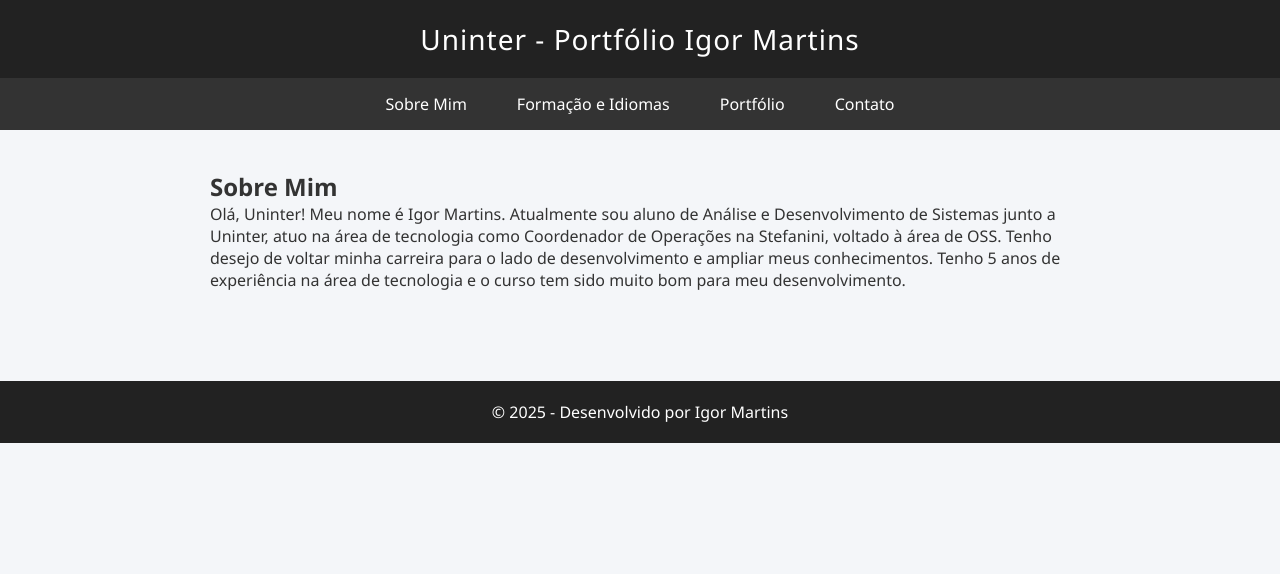
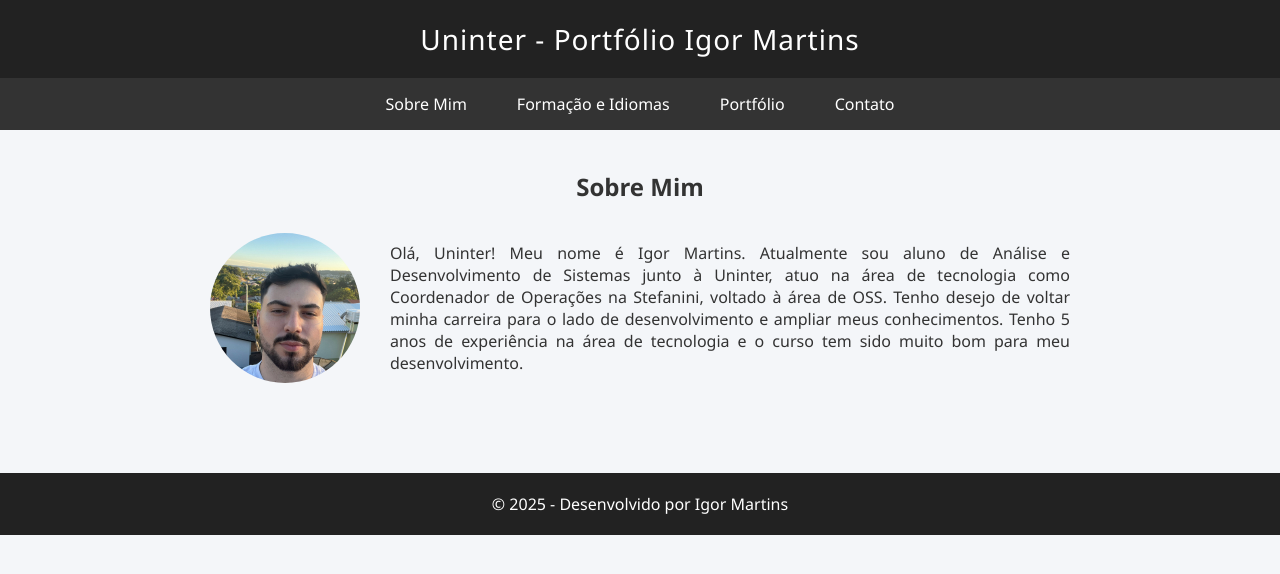
Before and after one commit to igormartins87427/PortfolioIgorMartins, a plain HTML site: page index.html in a window 1280 px wide. Drawn offline with Linux system fonts and the light colour scheme.

Commit message:
Atualização do site com HTML comentado e imagem de perfil

```diff
--- a/index.html
+++ b/index.html
@@ -5,16 +5,21 @@
   <meta name="viewport" content="width=device-width, initial-scale=1.0">
   <title>Meu Portfólio</title>
   <style>
+    /* Reset de margens e paddings, além de aplicar uma fonte base para todo o site */
     * {
       margin: 0;
       padding: 0;
       box-sizing: border-box;
       font-family: 'Segoe UI', Tahoma, Geneva, Verdana, sans-serif;
     }
+
+    /* Estilo do corpo do site */
     body {
       background: #f4f6f9;
       color: #333;
     }
+
+    /* Cabeçalho com título centralizado */
     header {
       background-color: #222;
       color: #fff;
@@ -23,12 +28,16 @@
       font-size: 28px;
       letter-spacing: 1px;
     }
+
+    /* Barra de navegação com botões centralizados */
     nav {
       background-color: #333;
       display: flex;
       justify-content: center;
       flex-wrap: wrap;
     }
+
+    /* Estilização dos botões do menu */
     nav button {
       background: none;
       border: none;
@@ -38,25 +47,52 @@
       cursor: pointer;
       transition: background 0.3s ease;
     }
+
+    /* Efeito ao passar o mouse nos botões */
     nav button:hover {
       background-color: #444;
     }
+
+    /* Seções principais do conteúdo, inicialmente ocultas */
     .section {
       display: none;
       padding: 40px 20px;
       max-width: 900px;
       margin: auto;
     }
+
+    /* Seção ativa visível */
     .section.active {
       display: block;
     }
+
+    /* Container da seção Sobre Mim com layout em linha */
+    .sobre-container {
+      display: flex;
+      align-items: center;
+      gap: 30px;
+      flex-wrap: wrap;
+      justify-content: center;
+    }
+
+    /* Texto ao lado da imagem na seção Sobre Mim */
+    .sobre-container .text {
+      flex: 1;
+      min-width: 300px;
+      text-align: justify;
+    }
+
+    /* Estilização de cada item de portfólio */
     .portfolio-item {
       margin-bottom: 30px;
     }
+
     .portfolio-item h3 {
       margin-top: 15px;
       color: #222;
     }
+
+    /* Rodapé com cor escura e centralizado */
     footer {
       text-align: center;
       padding: 20px;
@@ -64,48 +100,85 @@
       color: white;
       margin-top: 50px;
     }
+
+    /* Estilo da foto de perfil */
+    .profile-pic {
+      width: 150px;
+      height: 150px;
+      object-fit: cover;
+      border-radius: 50%;
+    }
   </style>
 </head>
 <body>
+  <!-- Cabeçalho principal -->
   <header>
     Uninter - Portfólio Igor Martins
   </header>
+
+  <!-- Menu de navegação -->
   <nav>
     <button onclick="showSection('sobre')">Sobre Mim</button>
     <button onclick="showSection('formacao')">Formação e Idiomas</button>
     <button onclick="showSection('portfolio')">Portfólio</button>
     <button onclick="showSection('contato')">Contato</button>
   </nav>
+
+  <!-- Seção Sobre Mim -->
   <div id="sobre" class="section active">
-    <h2>Sobre Mim</h2>
-    <p>Olá, Uninter! Meu nome é Igor Martins. Atualmente sou aluno de Análise e Desenvolvimento de Sistemas junto a Uninter, atuo na área de tecnologia como Coordenador de Operações na Stefanini, voltado à área de OSS. Tenho desejo de voltar minha carreira para o lado de desenvolvimento e ampliar meus conhecimentos. Tenho 5 anos de experiência na área de tecnologia e o curso tem sido muito bom para meu desenvolvimento.</p>
+    <h2 style="text-align: center; margin-bottom: 30px;">Sobre Mim</h2>
+    <div class="sobre-container">
+      <!-- Foto de perfil do lado esquerdo -->
+     <img src="img/perfil.jpeg" alt="Foto de perfil Igor Martins" class="profile-pic">
+
+      <!-- Texto sobre mim ao lado da foto -->
+      <div class="text">
+        <p>Olá, Uninter! Meu nome é Igor Martins. Atualmente sou aluno de Análise e Desenvolvimento de Sistemas junto à Uninter, atuo na área de tecnologia como Coordenador de Operações na Stefanini, voltado à área de OSS. Tenho desejo de voltar minha carreira para o lado de desenvolvimento e ampliar meus conhecimentos. Tenho 5 anos de experiência na área de tecnologia e o curso tem sido muito bom para meu desenvolvimento.</p>
+      </div>
+    </div>
   </div>
+
+  <!-- Seção de Formação e Idiomas -->
   <div id="formacao" class="section">
     <h2>Formação e Idiomas</h2>
     <p>Sou aluno de Análise e Desenvolvimento de Sistemas na Uninter. Tenho inglês e espanhol em níveis intermediários. Tenho algumas certificações a nível de gestão de pessoas e projetos.</p>
   </div>
+
+  <!-- Seção de Portfólio com três projetos descritos -->
   <div id="portfolio" class="section">
     <h2>Portfólio</h2>
+
+    <!-- Projeto 1 -->
     <div class="portfolio-item">
       <h3>Projeto 1: Cloud Support</h3>
       <p>Desenvolvi em uma das minhas experiências profissionais um projeto de reestruturação da estrutura OnPremise para uma nova estrutura Cloud. O projeto foi uma virada de chave na minha carreira, pois revolucionou a estrutura tecnológica da empresa que eu atendia.</p>
     </div>
+
+    <!-- Projeto 2 -->
     <div class="portfolio-item">
       <h3>Projeto 2: Open Source Tools</h3>
       <p>Ainda neste cliente que atendi no passado, ampliei a gama de ferramentas internas da empresa, implementando uma série de ferramentas Open Source em um servidor Linux, que rodavam localmente com diferentes finalidades, dentre elas: Segurança, Inventário e Estoque, Controle de Demandas, etc...</p>
     </div>
+
+    <!-- Projeto 3 -->
     <div class="portfolio-item">
       <h3>Projeto 3: Banco de Dados Relacional</h3>
       <p>Desenvolvi um banco de dados relacional ao longo deste curso. O projeto inclui tabelas normalizadas para gerenciar veículos, manutenções, clientes e locações, além de consultas SQL para relatórios automatizados. Projeto idealizado com auxílio do ChatGPT.</p>
     </div>
   </div>
+
+  <!-- Seção de Contato com links e e-mail -->
   <div id="contato" class="section">
     <h2>Contato</h2>
     <p>Você pode entrar em contato comigo através do e-mail: <strong>igormartins87427@gmail.com</strong> ou pelo LinkedIn: <strong><a href="#" target="_blank">linkedin.com/in/igor-martins-50b1791a1/</a></strong>.</p>
   </div>
+
+  <!-- Rodapé com direitos autorais -->
   <footer>
     &copy; 2025 - Desenvolvido por Igor Martins
   </footer>
+
+  <!-- Script responsável por alternar as seções visíveis -->
   <script>
     function showSection(sectionId) {
       const sections = document.querySelectorAll('.section');
```
Also changed, not shown: img/perfil.jpeg (added).
